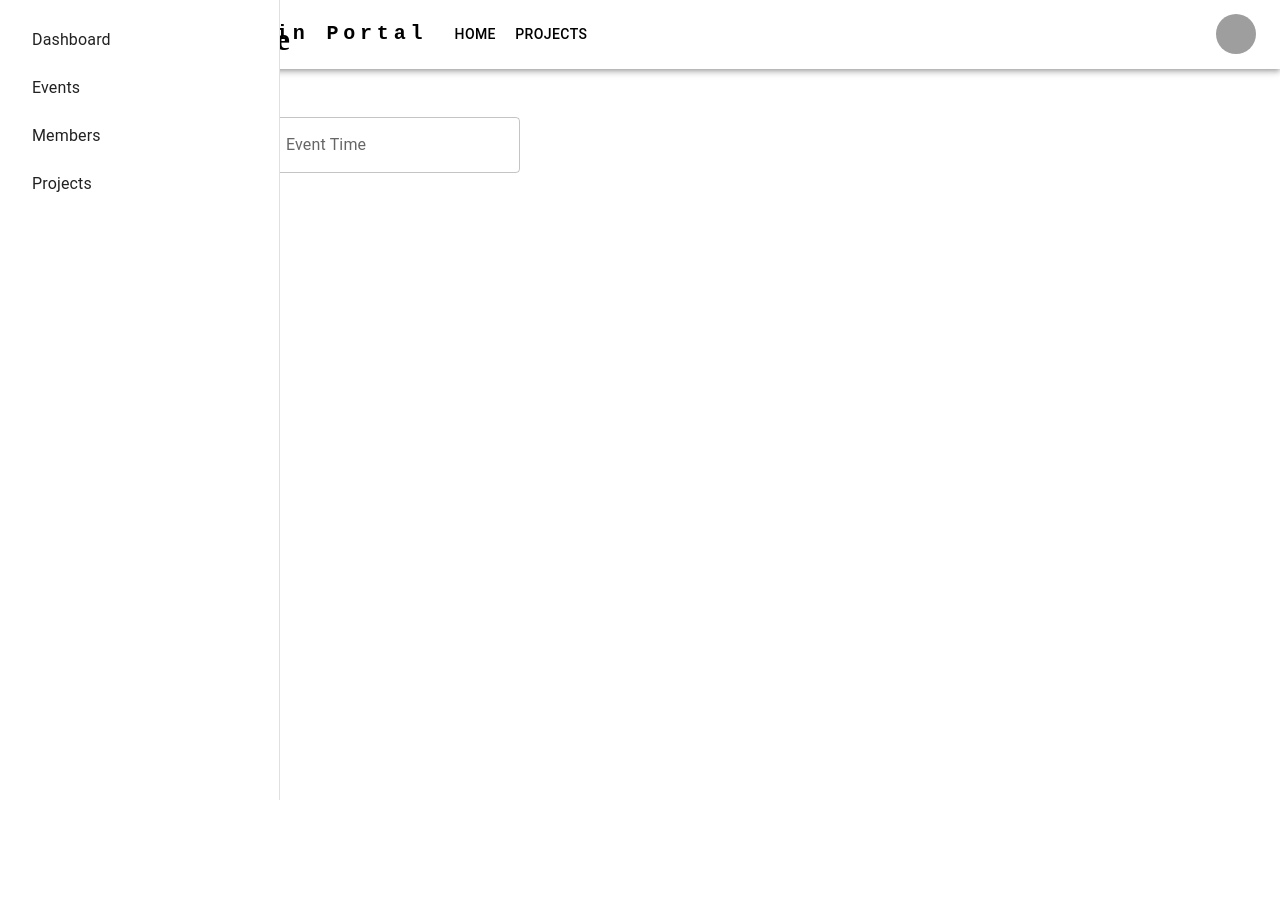
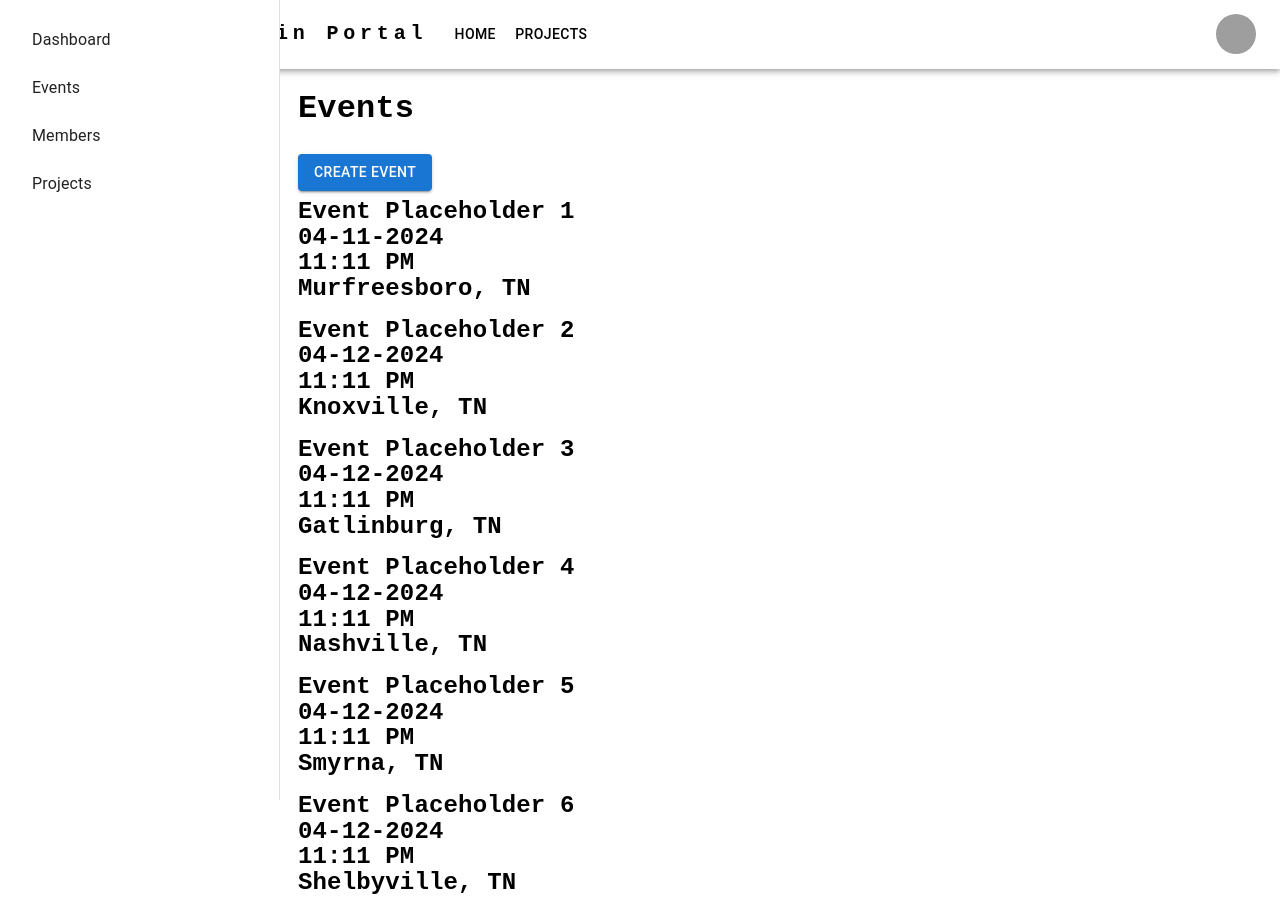
Before and after one commit to hack4impact-utk/internal-applications, a Next.js app in the folder apps/admin-portal/: page /events in a window 1280 px wide. Before the commit the page ends 800 px from the top, so only its background shows below. Built offline with nearby package versions, Linux system fonts and the light colour scheme; grey boxes are pictures that could not be loaded.

Commit message:
Simple implementation of array of events with .map Create Event button placeholder pending page organization Not dynamic but was assuming that needs to wait for actual get event stuff

```diff
--- a/apps/admin-portal/src/app/events/page.tsx
+++ b/apps/admin-portal/src/app/events/page.tsx
@@ -1,10 +1,82 @@
-import EventCreateForm from '@/components/EventCreateForm';
+//import EventCreateForm from '@/components/EventCreateForm';
+import Event from '@/components/Event';
+import { eventParams } from '@/components/Event';
+import { Typography, Button } from '@mui/material';
+import React from 'react';
+
 
 export default function EventCreationPage() {
+  const eventInfos: eventParams[] = [
+    {
+      name: 'Event Placeholder 1',
+      date: '04-11-2024',
+      time: '11:11 PM',
+      location: 'Murfreesboro, TN'
+    },
+    {
+      name: 'Event Placeholder 2',
+      date: '04-12-2024',
+      time: '11:11 PM',
+      location: 'Knoxville, TN'
+    },
+    {
+      name: 'Event Placeholder 3',
+      date: '04-12-2024',
+      time: '11:11 PM',
+      location: 'Gatlinburg, TN'
+    },
+    {
+      name: 'Event Placeholder 4',
+      date: '04-12-2024',
+      time: '11:11 PM',
+      location: 'Nashville, TN'
+    },
+    {
+      name: 'Event Placeholder 5',
+      date: '04-12-2024',
+      time: '11:11 PM',
+      location: 'Smyrna, TN'
+    },
+    {
+      name: 'Event Placeholder 6',
+      date: '04-12-2024',
+      time: '11:11 PM',
+      location: 'Shelbyville, TN'
+    },
+  ];
+
+  const eventList: React.CSSProperties = {
+    display: 'flex',
+    flexDirection: 'column',
+    flexWrap: 'wrap',
+    fontSize: '12px',
+    fontWeight: 'normal',
+    lineHeight: '.4',
+  };
+
+
   return (
-    <>
-      <h1>Event Creation Page</h1>
-      <EventCreateForm />
-    </>
+    <div style={{ marginLeft: '290px', marginTop: '85px' }}>
+      <>
+        <Typography style={{ fontFamily: 'monospace' }}>
+          <h1>Events</h1>
+          <a href="/events/create/page" style={{ textDecoration: 'none' }}>
+            <Button variant="contained" color="primary">Create Event</Button>
+          </a>
+
+            <div style={eventList}>
+                {eventInfos.map((event, index) =>(
+                  <Event
+                    key = {index}
+                    name = {event.name}
+                    date = {event.date}
+                    time = {event.time}
+                    location = {event.location}
+                  />
+                ))}
+            </div>
+        </Typography>
+      </>
+    </div>
   );
 }
--- a/apps/admin-portal/src/components/Event/index.tsx
+++ b/apps/admin-portal/src/components/Event/index.tsx
@@ -1,17 +1,17 @@
-interface eventParams {
+export interface eventParams {
     name: string;
     date: string;
     time: string;
     location: string;
 }
 
-export default function Event(parmas: eventParams) {
+export default function Event(params: eventParams) {
     return (
         <div>
-            <h1>{parmas.name}</h1>
-            <h1>{parmas.date}</h1>
-            <h1>{parmas.time}</h1>
-            <h1>{parmas.location}</h1>
+            <h1>{params.name}</h1>
+            <h1>{params.date}</h1>
+            <h1>{params.time}</h1>
+            <h1>{params.location}</h1>
         </div>
     );
 }
```
